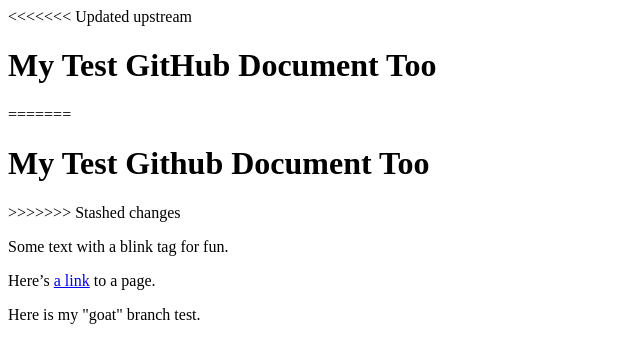
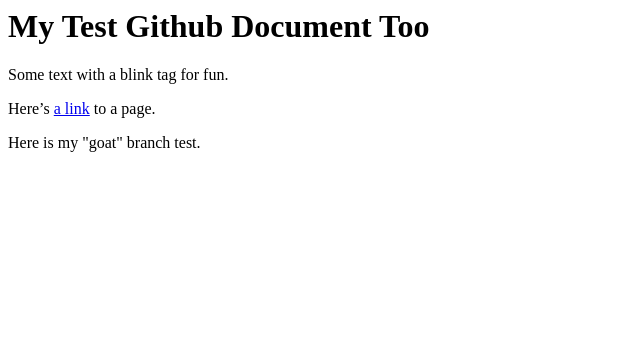
Before and after one commit to SPACE-AlyeN6378/dsc-code-test, a plain HTML site: page index.html in a window 1280 px wide. Shown: the whole page, without its empty margins (0-640 px from the left). Drawn offline with Linux system fonts and the light colour scheme.

Commit message:
Headings changed

```diff
--- a/index.html
+++ b/index.html
@@ -1,9 +1,5 @@
 <html>
-<<<<<<< Updated upstream
-    <h1>My Test GitHub Document Too</h1>
-=======
     <h1>My Test Github Document Too</h1>
->>>>>>> Stashed changes
     <p>Some text with a blink tag for fun.</p>
     <p>Here’s <a href=”test.html”>a link</a> to a page.</p>
     <p>Here is my "goat" branch test.</p>
```
